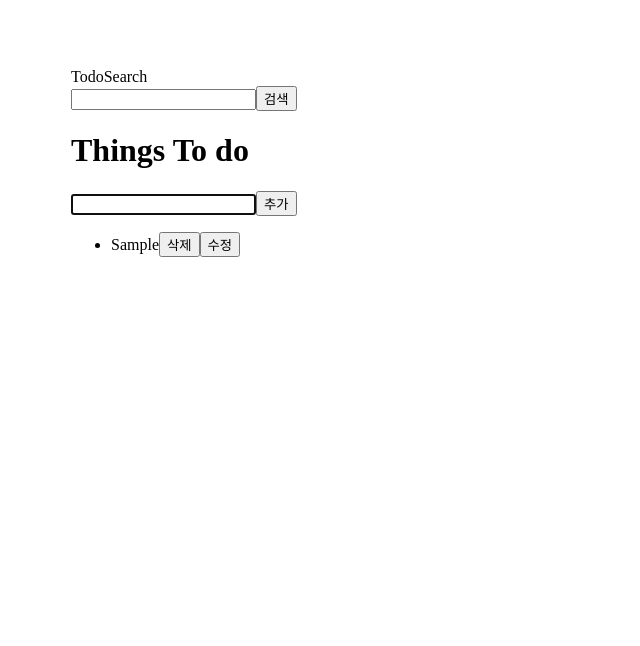
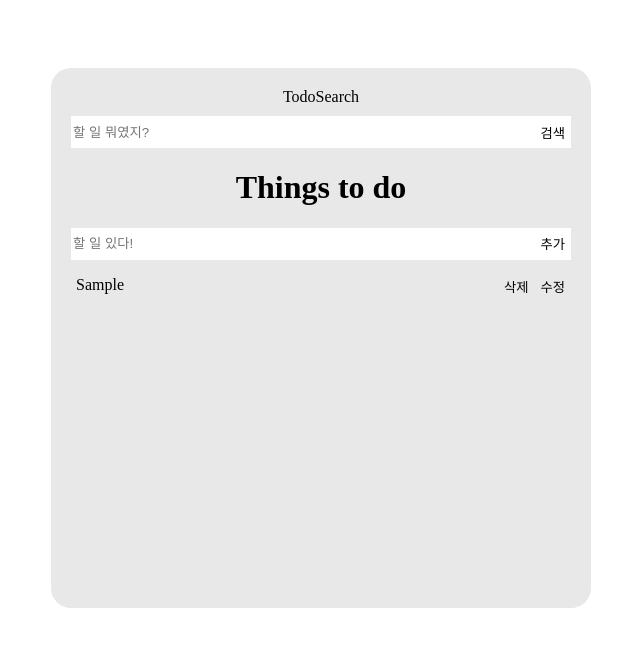
Before and after one commit to ChungKyuKim/todo, a React (Create React App) app: page / in a window 1280 px wide. Both pictures are taken after typing "Sample" into the empty fields and a click on the button "추가". Shown: the top 646 px of the page, without its empty margins (327-967 px from the left). Built offline with nearby package versions, Linux system fonts and the light colour scheme.

Commit message:
add:CSS 추가

```diff
--- a/src/components/Todo.js
+++ b/src/components/Todo.js
@@ -18,7 +18,6 @@ const Todo = () => {
       },
     ]);
   };
-  console.log(search);
 
   const searchHandler = e => {
     const searchResult = e.target.value;
@@ -42,12 +41,15 @@ const Todo = () => {
     <TodoWrapper>
       <TodoBoard>
         <div>TodoSearch</div>
+        <SearchWrapper>
           <SearchBar
             type="text"
             onChange={searchHandler}
             value={search}
+            placeholder="할 일 뭐였지?"
           ></SearchBar>
           <SearchButton onClick={showSearchResult}>검색</SearchButton>
+        </SearchWrapper>
         <TodoHeader addItems={addItems}></TodoHeader>
         <TodoList
           todoItems={todoItems}
@@ -70,7 +72,31 @@ const TodoBoard = styled.div`
   height: 500px;
   margin: 0 auto;
   margin-top: 60px;
+  display: flex;
+  flex-direction: column;
+  justify-content: center;
+  align-items: center;
+
+  background: #e8e8e8;
+  border-radius: 20px;
+  padding: 20px;
 `;
-const SearchBar = styled.input``;
-const SearchButton = styled.button``;
+const SearchWrapper = styled.div`
+  display: flex;
+  width: 100%;
+  margin-top: 10px;
+`;
+const SearchBar = styled.input`
+  flex: 9;
+  height: 30px;
+  border: none;
+  outline: none;
+`;
+const SearchButton = styled.button`
+  background: white;
+  border: none;
+  &:hover {
+    cursor: pointer;
+  }
+`;
 export default Todo;
--- a/src/components/TodoHeader.js
+++ b/src/components/TodoHeader.js
@@ -19,15 +19,43 @@ const TodoHeader = ({ addItems }) => {
   };
 
   return (
-    <div>
-      <h1>Things To do</h1>
-
-      <TodoInput onChange={todoHandler} value={text} ref={textRef}></TodoInput>
-      <TodoButton onClick={addTodo}>추가</TodoButton>
-    </div>
+    <TodoHeaderWrapper>
+      <h1>Things to do</h1>
+      <InputWrapper>
+        <TodoInput
+          onChange={todoHandler}
+          value={text}
+          ref={textRef}
+          placeholder={"할 일 있다!"}
+        ></TodoInput>
+        <TodoButton onClick={addTodo}>추가</TodoButton>
+      </InputWrapper>
+    </TodoHeaderWrapper>
   );
 };
+const TodoHeaderWrapper = styled.div`
+  display: flex;
+  flex-direction: column;
+  width: 100%;
+  justify-content: center;
+  align-items: center;
+`;
+const InputWrapper = styled.div`
+  display: flex;
+  width: 100%;
+`;
+const TodoInput = styled.input`
+  flex: 9;
+  height: 30px;
 
-const TodoInput = styled.input``;
-const TodoButton = styled.button``;
+  border: none;
+  outline: none;
+`;
+const TodoButton = styled.button`
+  background: white;
+  border: none;
+  &:hover {
+    cursor: pointer;
+  }
+`;
 export default TodoHeader;
--- a/src/components/TodoItem.js
+++ b/src/components/TodoItem.js
@@ -27,20 +27,64 @@ const TodoItem = ({ item, onDelete, todoItems, setTodoItems }) => {
   };
 
   return edited ? (
-    <li key={item.id}>
-      <input type="text" value={editedText} onChange={editedTextHandler} />
-      <button onClick={e => onUpdate(item.id, editedText)}>완료</button>
-    </li>
+    <TodoEditContent key={item.id}>
+      <TodoEditText
+        type="text"
+        value={editedText}
+        onChange={editedTextHandler}
+      />
+      <TodoEditBtn onClick={e => onUpdate(item.id, editedText)}>
+        완료
+      </TodoEditBtn>
+    </TodoEditContent>
   ) : (
-    <li key={item.id}>
-      {item.text}
+    <TodoContent key={item.id}>
+      <TodoText>{item.text}</TodoText>
       <DelButton onClick={() => onDelete(item.id)}> 삭제 </DelButton>
       <UpdateButton onClick={() => setEdited(!edited)}>수정</UpdateButton>
-    </li>
+    </TodoContent>
   );
 };
 
-const DelButton = styled.button``;
-const UpdateButton = styled.button``;
+const TodoEditContent = styled.li`
+  display: flex;
+`;
+
+const TodoEditText = styled.input`
+  flex: 9;
+  height: 30px;
+  border: none;
+  outline: none;
+`;
+
+const TodoEditBtn = styled.button`
+  background: white;
+  border: none;
+  &:hover {
+    cursor: pointer;
+  }
+`;
+
+const TodoContent = styled.li`
+  list-style: none;
+  display: flex;
+`;
+const TodoText = styled.span`
+  flex: 8;
+`;
+const DelButton = styled.button`
+  background: none;
+  border: none;
+  &:hover {
+    cursor: pointer;
+  }
+`;
+const UpdateButton = styled.button`
+  background: none;
+  border: none;
+  &:hover {
+    cursor: pointer;
+  }
+`;
 
 export default TodoItem;
--- a/src/components/TodoList.js
+++ b/src/components/TodoList.js
@@ -7,11 +7,11 @@ const TodoList = ({ todoItems, setTodoItems, searchResult }) => {
     const result = todoItems.filter(item => item.id !== id);
     setTodoItems(result);
   };
-  console.log(searchResult);
+
   return (
     <>
       <TodoItems>
-        <ul>
+        <TodoListUl>
           {searchResult.length >= 1
             ? searchResult.map(item => {
                 return <TodoItem item={item} />;
@@ -26,7 +26,7 @@ const TodoList = ({ todoItems, setTodoItems, searchResult }) => {
                   />
                 );
               })}
-        </ul>
+        </TodoListUl>
       </TodoItems>
     </>
   );
@@ -37,7 +37,8 @@ const TodoItems = styled.div`
   height: 100%;
 `;
 
-const DelButton = styled.button``;
-const UpdateButton = styled.button``;
+const TodoListUl = styled.ul`
+  padding-left: 5px;
+`;
 
 export default TodoList;
```
Also changed, not shown: src/components/TodoSearchList.js (deleted). Lines whose indentation alone changed are shown as unchanged.
